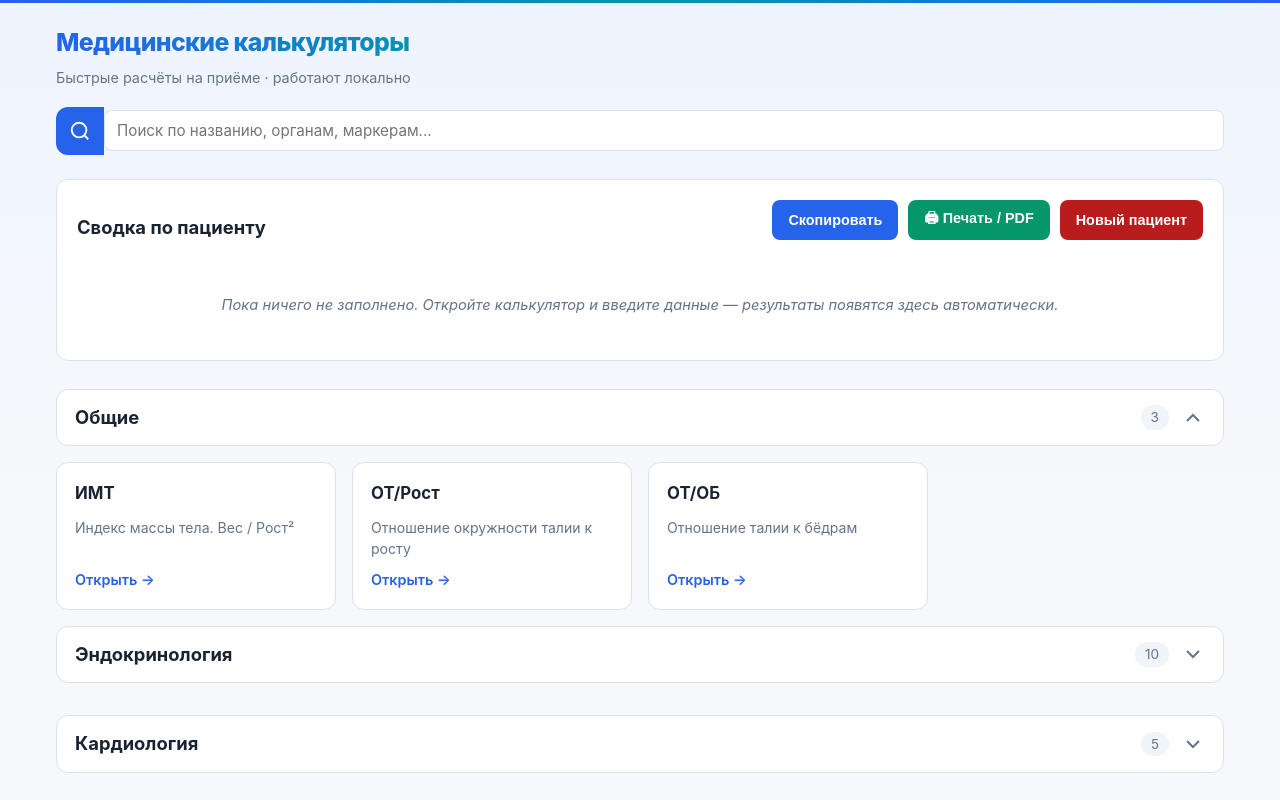
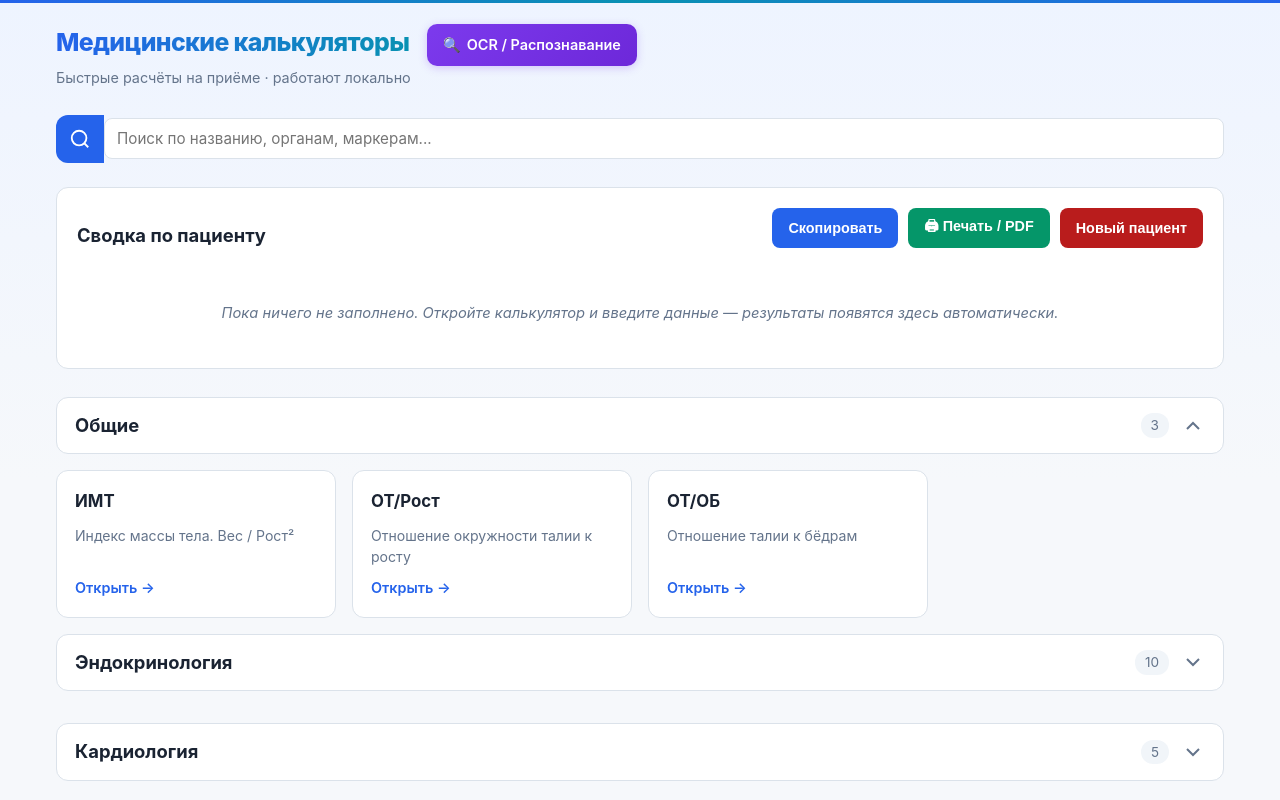
Before and after one commit to Andrey1286/MedCalculator, a plain HTML site: page index.html in a window 1280 px wide. Shown: the top 800 px of the page. Drawn offline with Linux system fonts and the light colour scheme.

Commit message:
Update index.html

```diff
--- a/index.html
+++ b/index.html
@@ -92,6 +92,8 @@
     .btn-action {
       padding: 8px 16px; color: #fff; border: none; border-radius: 8px;
       font-size: 0.9rem; font-weight: 600; cursor: pointer; transition: background 0.18s;
+      text-decoration: none;
+      display: inline-block;
     }
     .btn-copy-all { background: var(--accent); }
     .btn-copy-all:hover { background: #1d4ed8; }
@@ -105,6 +107,37 @@
     .summary-item:last-child { border-bottom: none; }
     .summary-label { color: var(--muted); font-size: 0.9rem; }
     .summary-value { font-weight: 700; text-align: right; }
+
+    /* Шапка с кнопкой OCR */
+    .header-top {
+      display: flex;
+      justify-content: space-between;
+      align-items: flex-start;
+      gap: 16px;
+      flex-wrap: wrap;
+      margin-bottom: 8px;
+    }
+    .btn-ocr {
+      padding: 10px 16px;
+      background: linear-gradient(135deg, #7c3aed, #6d28d9);
+      color: #fff;
+      border: none;
+      border-radius: 10px;
+      font-size: 0.9rem;
+      font-weight: 600;
+      cursor: pointer;
+      text-decoration: none;
+      display: inline-flex;
+      align-items: center;
+      gap: 6px;
+      transition: transform .18s, box-shadow .18s;
+      box-shadow: 0 2px 8px rgba(124, 58, 237, 0.25);
+      white-space: nowrap;
+    }
+    .btn-ocr:hover {
+      transform: translateY(-2px);
+      box-shadow: 0 4px 14px rgba(124, 58, 237, 0.35);
+    }
 
     /* Стили для печати */
     @media print {
@@ -133,9 +166,15 @@
   <div class="top-stripe"></div>
   <div class="wrap">
     <header>
-      <div>
-        <h1>Медицинские калькуляторы</h1>
-        <p class="subtitle">Быстрые расчёты на приёме · работают локально</p>
+      <div class="header-top">
+        <div>
+          <h1>Медицинские калькуляторы</h1>
+          <p class="subtitle">Быстрые расчёты на приёме · работают локально</p>
+        </div>
+        <a class="btn-ocr" href="tools/ocr.html" target="_blank" rel="noopener">
+          <span>🔍</span>
+          <span>OCR / Распознавание</span>
+        </a>
       </div>
     </header>
 
@@ -200,7 +239,6 @@
 
         var section = document.createElement('div');
         section.className = 'category-section';
-        // Первая категория раскрыта по умолчанию
         if (index === 0) {
           section.classList.add('expanded');
         }
@@ -247,7 +285,6 @@
         container.appendChild(section);
         allSections.push(section);
 
-        // Обработчик клика для раскрытия/сворачивания
         header.addEventListener('click', function () {
           section.classList.toggle('expanded');
         });
@@ -273,11 +310,9 @@
 
           section.style.display = sectionVisible ? '' : 'none';
 
-          // Если есть совпадения при поиске - раскрываем категорию
           if (query && sectionVisible) {
             section.classList.add('expanded');
           } else if (!query) {
-            // При очистке поиска - возвращаем исходное состояние (первая раскрыта)
             if (section === allSections[0]) {
               section.classList.add('expanded');
             } else {
```
